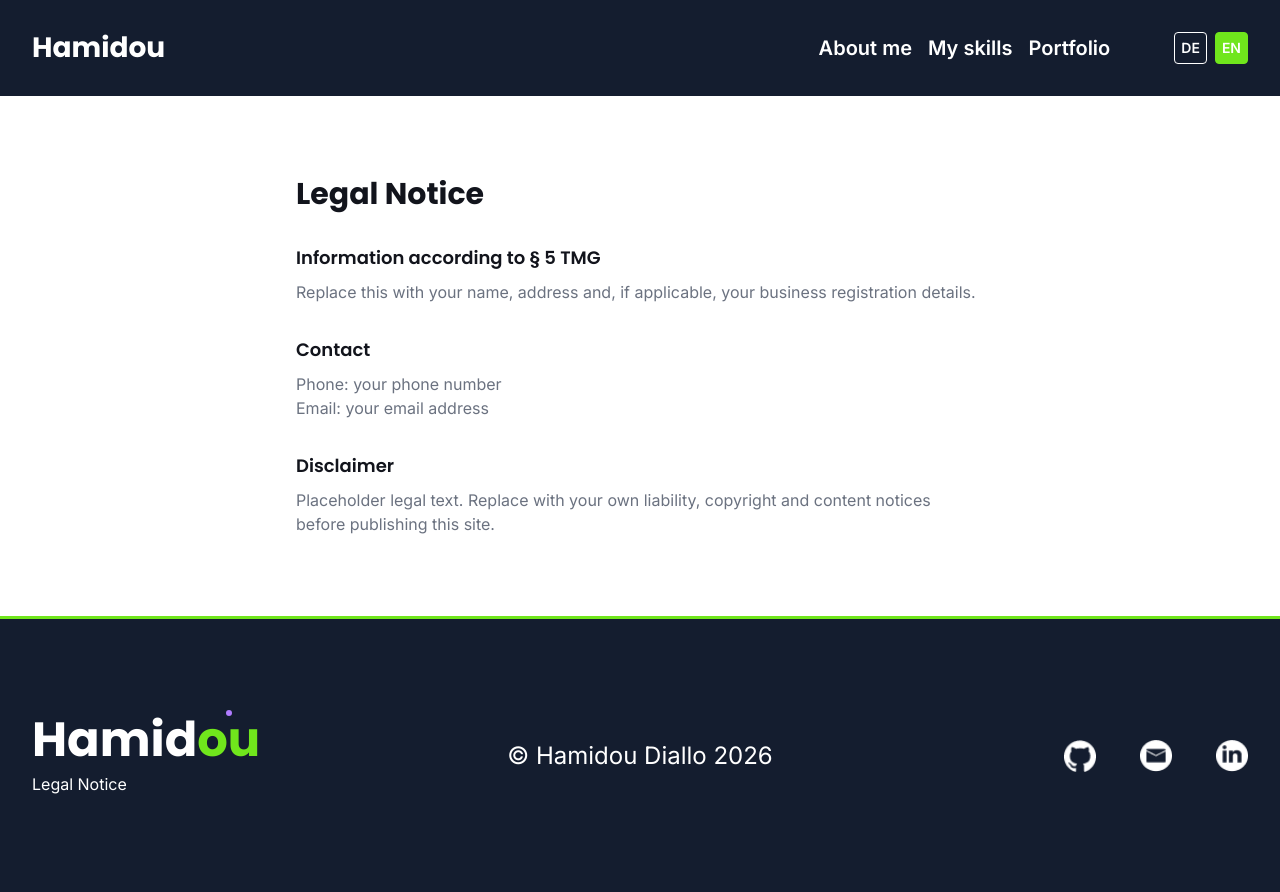
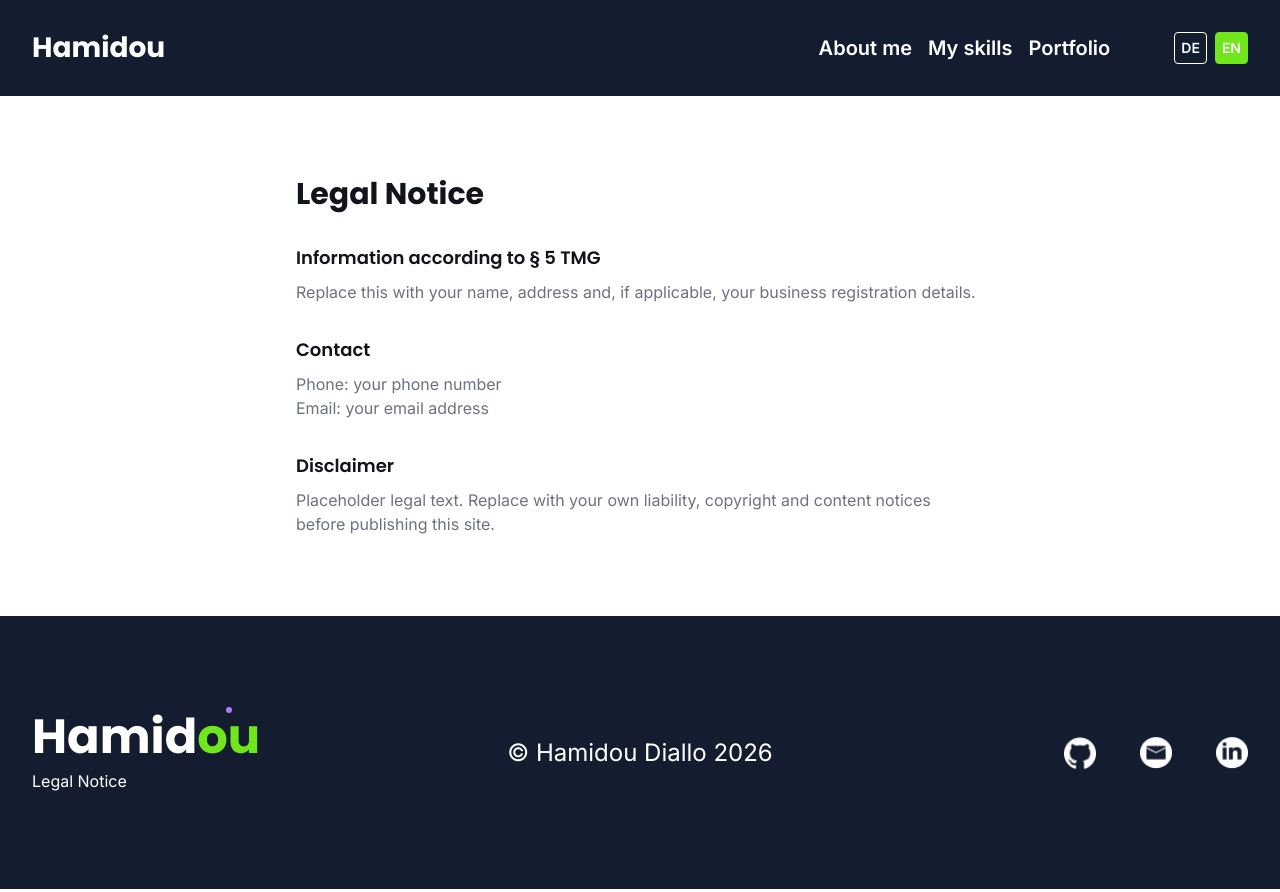
Before and after one commit to Hamidou-ctr/portfolio, an Angular app: page /legal-notice in a window 1280 px wide. Built offline with nearby package versions, Linux system fonts and the light colour scheme.

Commit message:
feat: update footer and contact section styles for improved visual consistency

```diff
--- a/src/app/layout/footer/footer.ts
+++ b/src/app/layout/footer/footer.ts
@@ -9,7 +9,7 @@ import { BrandLogo } from '../../shared/brand-logo/brand-logo';
   selector: 'app-footer',
   imports: [RouterLink, BrandLogo, NgOptimizedImage],
   template: `
-    <footer class="border-t-[3px] border-accent-400 bg-navy-900 py-16 text-white md:py-24">
+    <footer class="bg-navy-900 py-16 text-white md:py-24">
       <div
         class="mx-auto flex max-w-360 flex-col items-center gap-8 px-6 md:grid md:grid-cols-3 md:items-center md:px-8"
       >
--- a/src/app/sections/contact/contact.ts
+++ b/src/app/sections/contact/contact.ts
@@ -12,7 +12,7 @@ type ContactField = 'name' | 'email' | 'message' | 'privacyAccepted';
   template: `
     <section
       id="contact"
-      class="relative scroll-mt-20 overflow-hidden pt-16 pb-24 text-white md:scroll-mt-24 md:pt-20 md:pb-32"
+      class="relative scroll-mt-20 border-b-[3px] border-accent-400 overflow-hidden pt-16 pb-24 text-white md:scroll-mt-24 md:pt-20 md:pb-32"
     >
       <img
         src="assets/img/purple_shadow_contact.png"
```
